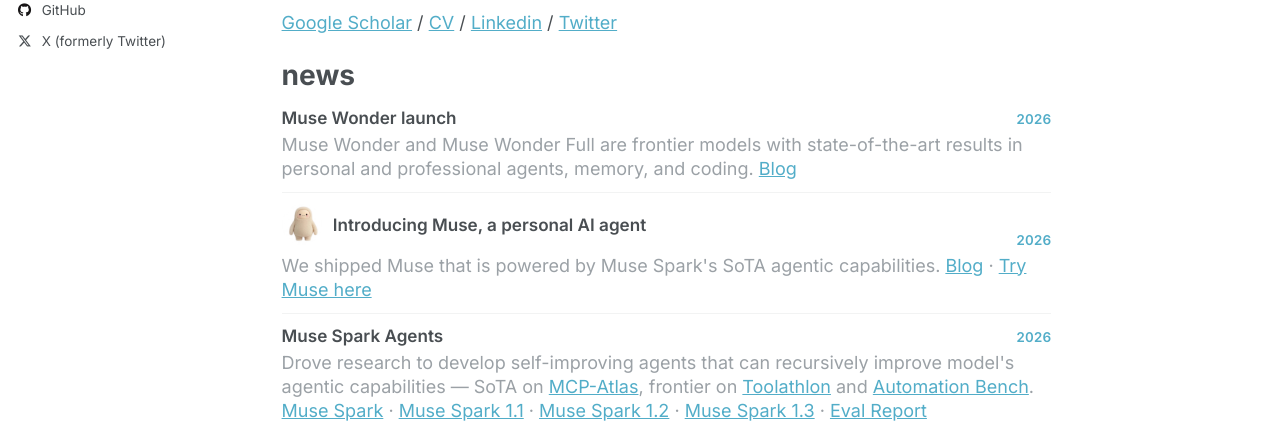
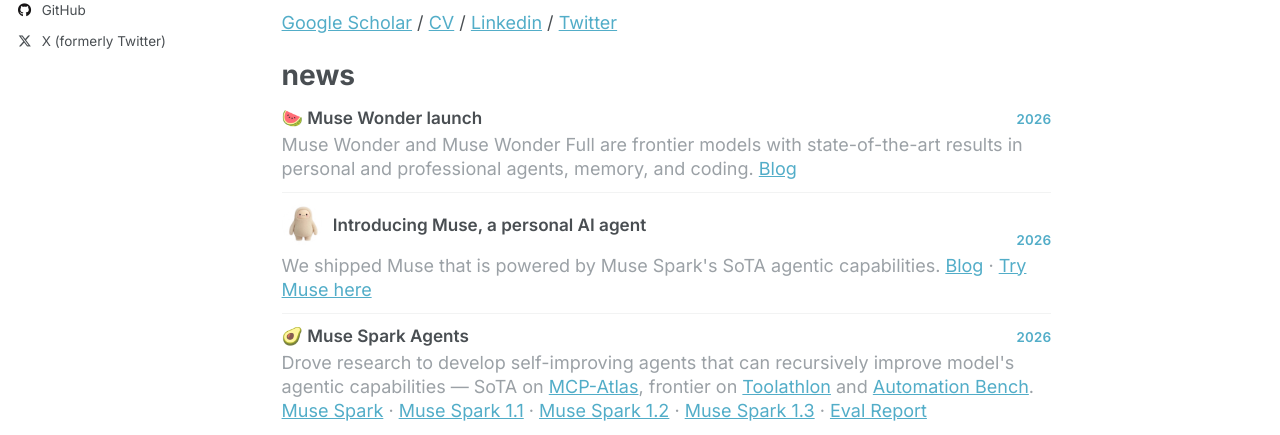
Before and after one commit to hanfang/hanfang.github.io, a Jekyll site: the page built from _pages/about.md, in a window 1280 px wide and 900 px high. Shown: the part 422-857 px from the top of the window. Built offline with Jekyll 4.4.1, drawn with Linux system fonts in a browser that asks for light colours; some web fonts are replaced.

Commit message:
Add emojis to Muse news headlines

```diff
--- a/_pages/about.md
+++ b/_pages/about.md
@@ -21,7 +21,7 @@
 
 <div class="news-item">
   <div class="news-item__head">
-    <h3 class="news-item__title">Muse Wonder launch</h3>
+    <h3 class="news-item__title">🍉 Muse Wonder launch</h3>
     <span class="news-item__year">2026</span>
   </div>
   <p class="news-item__desc">Muse Wonder and Muse Wonder Full are frontier models with state-of-the-art results in personal and professional agents, memory, and coding. <a href="https://research.meta.ai/blog/muse-wonder">Blog</a></p>
@@ -37,7 +37,7 @@
 
 <div class="news-item">
   <div class="news-item__head">
-    <h3 class="news-item__title">Muse Spark Agents</h3>
+    <h3 class="news-item__title">🥑 Muse Spark Agents</h3>
     <span class="news-item__year">2026</span>
   </div>
   <p class="news-item__desc">Drove research to develop self-improving agents that can recursively improve model's agentic capabilities — SoTA on <a href="https://labs.scale.com/leaderboard/mcp_atlas">MCP-Atlas</a>, frontier on <a href="https://toolathlon.xyz/docs/leaderboard">Toolathlon</a> and <a href="https://artificialanalysis.ai/evaluations/automationbench-aa">Automation Bench</a>. <a href="https://ai.meta.com/blog/introducing-muse-spark-msl/">Muse Spark</a> · <a href="https://ai.meta.com/blog/introducing-muse-spark-meta-model-api/">Muse Spark 1.1</a> · <a href="https://developer.meta.com/ai/models/muse-spark/">Muse Spark 1.2</a> · <a href="https://research.meta.ai/blog/introducing-muse-spark-1-3">Muse Spark 1.3</a> · <a href="https://ai.meta.com/static-resource/muse-spark-1-1-evaluation-report">Eval Report</a></p>
```
Also changed, not shown: _pages/news.md (+2 -2 lines).
